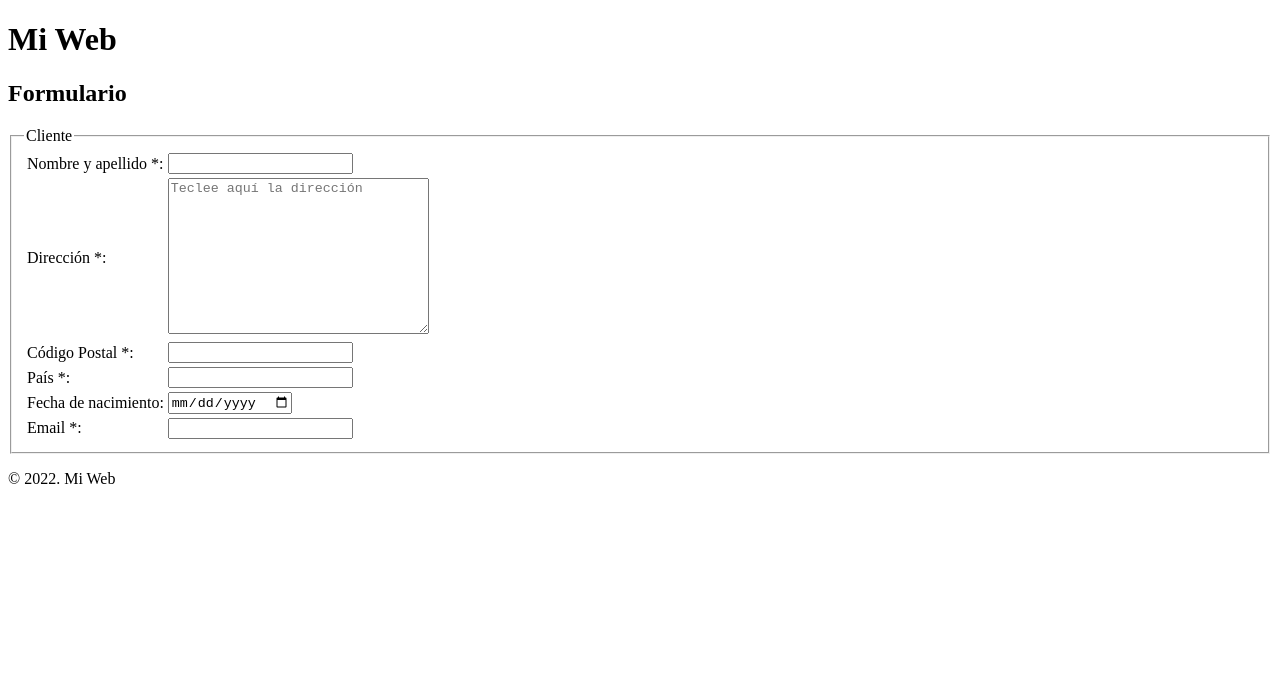
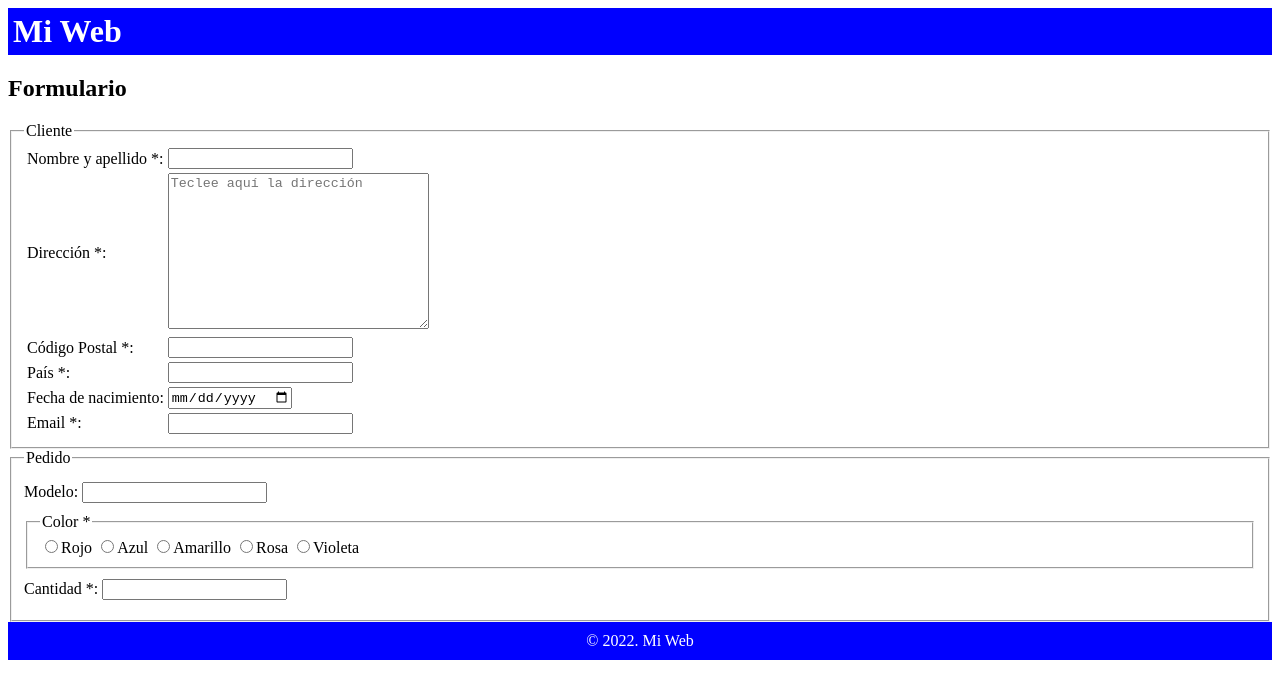
Before and after one commit to maximka76667/tag-practice, a website: page index.html in a window 1280 px wide. Drawn offline with Linux system fonts and the light colour scheme.

Commit message:
Fieldset and some styles

```diff
--- a/index.html
+++ b/index.html
@@ -1,14 +1,17 @@
 <!DOCTYPE html>
 <html lang="en">
+
 <head>
     <meta charset="UTF-8" />
     <meta http-equiv="X-UA-Compatible" content="IE=edge" />
     <meta name="viewport" content="width=device-width, initial-scale=1.0" />
+    <link rel="stylesheet" href="style.css">
     <title>Ejercicio 2</title>
 </head>
+
 <body>
     <header class="header">
-            <h1>Mi Web</h1>
+        <h1 class="header__heading">Mi Web</h1>
     </header>
     <main class="content">
         <form class="form">
@@ -25,12 +28,8 @@
                     <tr>
                         <td>Dirección <span>*</span>:</td>
                         <td>
-                                <textarea
-                                    name="direccion"
-                                    cols="30"
-                                    rows="10"
-                                    placeholder="Teclee aquí la dirección"
-                                ></textarea>
+                            <textarea name="direccion" cols="30" rows="10"
+                                placeholder="Teclee aquí la dirección"></textarea>
                         </td>
                     </tr>
                     <tr>
@@ -53,10 +52,24 @@
                     </tr>
                 </table>
             </fieldset>
+            <fieldset>
+                <legend>Pedido</legend>
+                <p class="form__row">Modelo: <input name="model" type="text"></p>
+                <fieldset>
+                    <legend>Color <span>*</span></legend>
+                    <label><input name="color" value="rojo" type="radio">Rojo</label>
+                    <label><input name="color" value="azul" type="radio">Azul</label>
+                    <label><input name="color" value="amarillo" type="radio">Amarillo</label>
+                    <label><input name="color" value="rosa" type="radio">Rosa</label>
+                    <label><input name="color" value="voileta" type="radio">Violeta</label>
+                </fieldset>
+                <p class="form__row">Cantidad <span>*</span>: <input type="number" name="cantidad" width="2"></p>
+            </fieldset>
         </form>
     </main>
     <footer class="footer">
         <p class="footer__copyright">© 2022. Mi Web</p>
     </footer>
 </body>
+
 </html>
--- a/style.css
+++ b/style.css
@@ -1,3 +1,24 @@
-fieldset {
-    display: inline-block;
+.header {
+    background-color: blue;
+    color: #fff;
+    padding: 5px;
 }
+
+.header__heading {
+    margin: 0;
+}
+
+.form__row {
+    margin: 10px 0;
+}
+
+.footer {
+    text-align: center;
+    background-color: blue;
+    padding: 10px;
+    color: #fff;
+}
+
+.footer__copyright {
+    margin: 0;
+}
```
Lines whose indentation alone changed are shown as unchanged.
